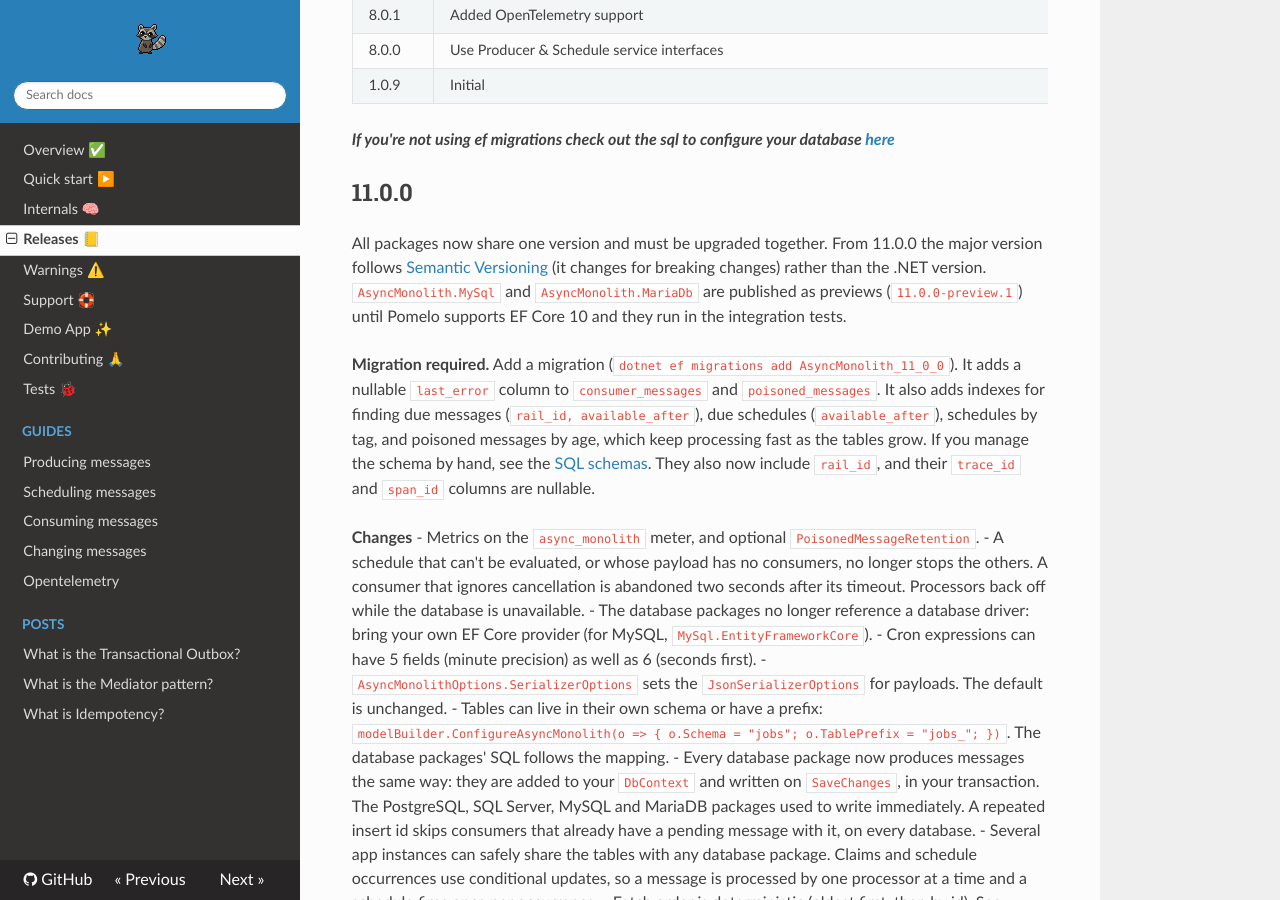
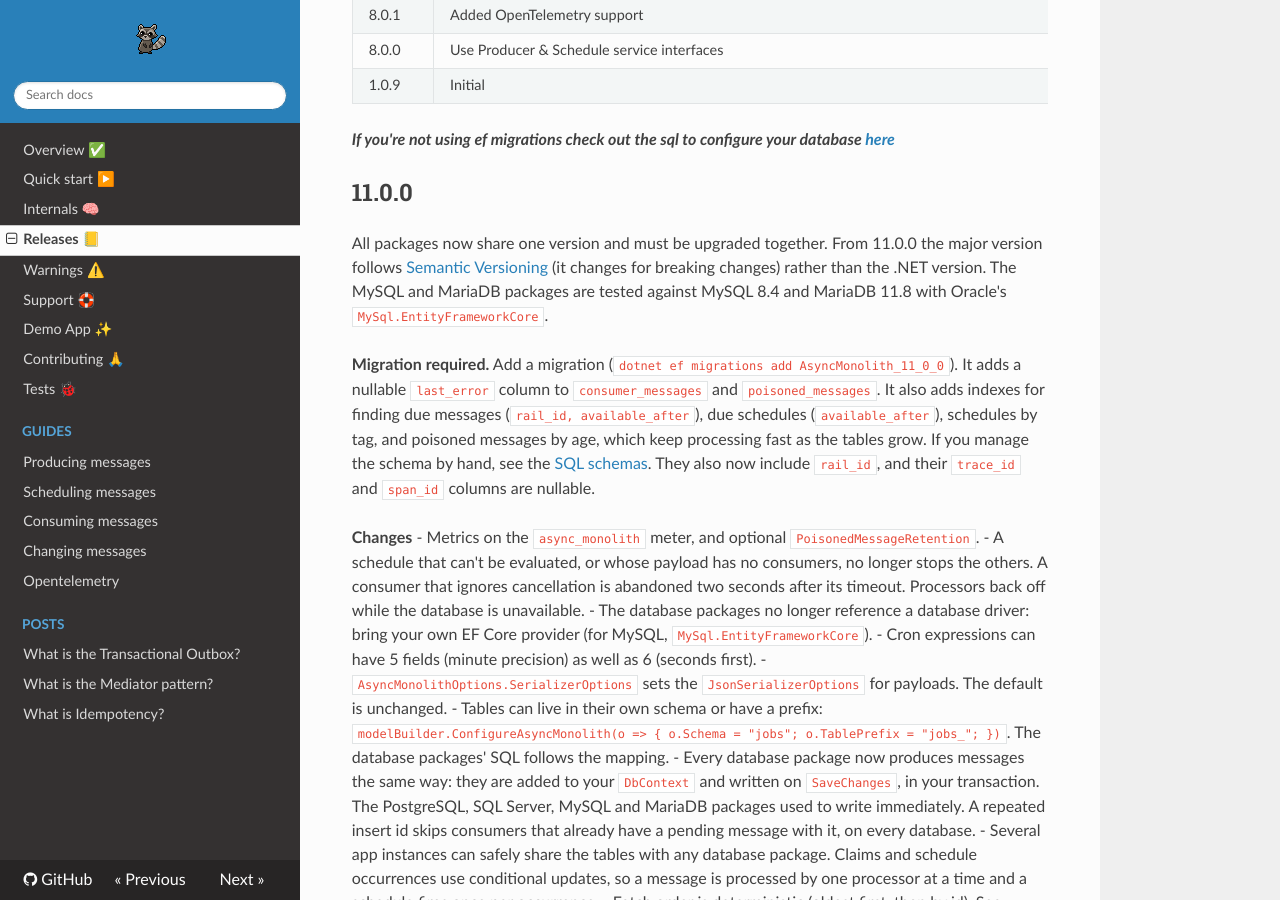
Before and after one commit to Timmoth/AsyncMonolith, an MkDocs documentation site: the page built from docs/releases.md, in a window 1280 px wide and 900 px high, scrolled down 420 px. Built offline with MkDocs 1.6.1, drawn with Linux system fonts in a browser that asks for light colours; nearby versions of some CDN libraries.

Commit message:
Release MySQL and MariaDB at 11.0.0, not as previews
They no longer depend on Pomelo, and their integration tests now pass on
CI against MySQL 8.4 and MariaDB 11.8 using Oracle's
MySql.EntityFrameworkCore (107 integration tests, none skipped).

```diff
--- a/docs/releases.md
+++ b/docs/releases.md
@@ -17,7 +17,7 @@ Make sure to check this table before updating the nuget package in your solution
 
 ## 11.0.0
 
-All packages now share one version and must be upgraded together. From 11.0.0 the major version follows [Semantic Versioning](https://semver.org) (it changes for breaking changes) rather than the .NET version. `AsyncMonolith.MySql` and `AsyncMonolith.MariaDb` are published as previews (`11.0.0-preview.1`) until Pomelo supports EF Core 10 and they run in the integration tests.
+All packages now share one version and must be upgraded together. From 11.0.0 the major version follows [Semantic Versioning](https://semver.org) (it changes for breaking changes) rather than the .NET version. The MySQL and MariaDB packages are tested against MySQL 8.4 and MariaDB 11.8 with Oracle's `MySql.EntityFrameworkCore`.
 
 **Migration required.** Add a migration (`dotnet ef migrations add AsyncMonolith_11_0_0`). It adds a nullable `last_error` column to `consumer_messages` and `poisoned_messages`. It also adds indexes for finding due messages (`rail_id, available_after`), due schedules (`available_after`), schedules by tag, and poisoned messages by age, which keep processing fast as the tables grow. If you manage the schema by hand, see the [SQL schemas](https://github.com/Timmoth/AsyncMonolith/tree/main/Schemas). They also now include `rail_id`, and their `trace_id` and `span_id` columns are nullable.
 
```
Also changed, not shown: 2 other files.
